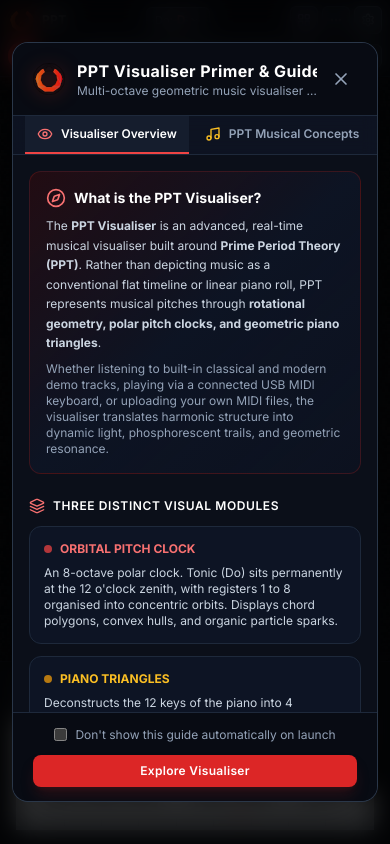
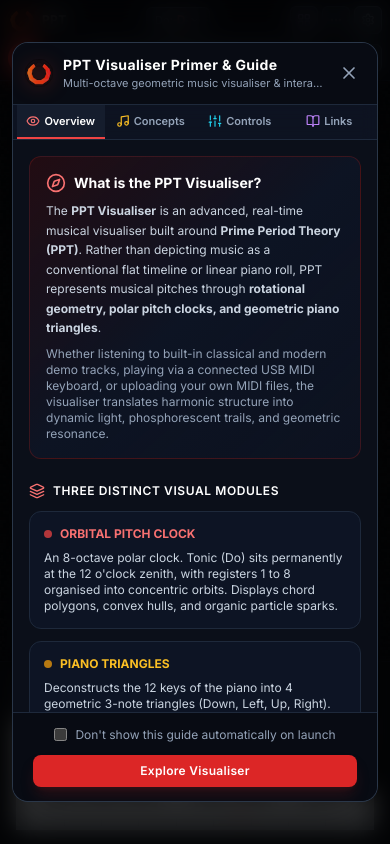
Before and after one commit to sharimchua/ppt-visualiser, a React (Vite) app: page / in a window 390 px wide. Built offline with nearby package versions, Linux system fonts and the light colour scheme.

Commit message:
feat: enhance mobile responsiveness for modal tabs, solfege grid, and piano triangles

```diff
--- a/src/components/ControlToolbar.tsx
+++ b/src/components/ControlToolbar.tsx
@@ -388,16 +388,16 @@ export const ControlToolbar = memo<ControlToolbarProps>(function ControlToolbar(
         {/* Play/Pause Button */}
         <button
           onClick={() => (playbackState.isPlaying ? onPause() : onPlay())}
-          className="w-7 h-7 sm:w-8 sm:h-8 rounded-full bg-red-600 hover:bg-red-500 text-white flex items-center justify-center transition shadow-lg shadow-red-600/30 flex-shrink-0"
+          className="w-8 h-8 rounded-full bg-red-600 hover:bg-red-500 text-white flex items-center justify-center transition shadow-lg shadow-red-600/30 flex-shrink-0 touch-manipulation"
           title={playbackState.isPlaying ? 'Pause' : 'Play'}
         >
-          {playbackState.isPlaying ? <Pause className="w-3.5 h-3.5 sm:w-4 sm:h-4 fill-current" /> : <Play className="w-3.5 h-3.5 sm:w-4 sm:h-4 fill-current ml-0.5" />}
+          {playbackState.isPlaying ? <Pause className="w-4 h-4 fill-current" /> : <Play className="w-4 h-4 fill-current ml-0.5" />}
         </button>
 
         {/* Stop Button */}
         <button
           onClick={onStop}
-          className="p-1 sm:p-1.5 rounded-md hover:bg-slate-800 text-slate-400 hover:text-slate-200 transition flex-shrink-0"
+          className="p-1.5 rounded-md hover:bg-slate-800 text-slate-400 hover:text-slate-200 transition flex-shrink-0 touch-manipulation"
           title="Stop & Rewind"
         >
           <Square className="w-3.5 h-3.5 sm:w-4 sm:h-4" />
@@ -408,7 +408,7 @@ export const ControlToolbar = memo<ControlToolbarProps>(function ControlToolbar(
           <select
             value={DEMO_TRACKS.some(t => t.title === playbackState.trackName) ? DEMO_TRACKS.find(t => t.title === playbackState.trackName)?.id : ''}
             onChange={(e) => onSelectTrack(e.target.value)}
-            className="w-full bg-slate-800/80 hover:bg-slate-800 text-[11px] sm:text-xs text-slate-200 rounded-md px-2 py-1 sm:py-1.5 border border-slate-700 focus:outline-none truncate cursor-pointer"
+            className="w-full bg-slate-800/80 hover:bg-slate-800 text-[11px] sm:text-xs text-slate-200 rounded-md px-2 py-1.5 border border-slate-700 focus:outline-none truncate cursor-pointer touch-manipulation"
           >
             {Array.from(new Set(DEMO_TRACKS.map((t) => t.category))).map((category) => (
               <optgroup key={category} label={category} className="bg-slate-900 text-slate-400 font-semibold text-[11px]">
@@ -426,7 +426,7 @@ export const ControlToolbar = memo<ControlToolbarProps>(function ControlToolbar(
         <button
           onClick={() => fileInputRef.current?.click()}
           title="Upload standard MIDI file (.mid)"
-          className="p-1 sm:p-1.5 rounded-md hover:bg-slate-800 text-slate-400 hover:text-slate-200 border border-slate-700/60 transition flex-shrink-0"
+          className="p-1.5 rounded-md hover:bg-slate-800 text-slate-400 hover:text-slate-200 border border-slate-700/60 transition flex-shrink-0 touch-manipulation"
         >
           <Upload className="w-3.5 h-3.5 sm:w-4 sm:h-4" />
         </button>
@@ -445,7 +445,7 @@ export const ControlToolbar = memo<ControlToolbarProps>(function ControlToolbar(
               }
             }}
             title="Download demo track (.mid)"
-            className="hidden sm:block p-1 sm:p-1.5 rounded-md hover:bg-slate-800 text-slate-400 hover:text-purple-300 border border-slate-700/60 transition flex-shrink-0"
+            className="hidden sm:block p-1.5 rounded-md hover:bg-slate-800 text-slate-400 hover:text-purple-300 border border-slate-700/60 transition flex-shrink-0 touch-manipulation"
           >
             <Download className="w-3.5 h-3.5 sm:w-4 sm:h-4" />
           </button>
@@ -464,7 +464,7 @@ export const ControlToolbar = memo<ControlToolbarProps>(function ControlToolbar(
         {/* Sound toggle */}
         <button
           onClick={() => onUpdateConfig({ soundEnabled: !config.soundEnabled })}
-          className={`p-1 sm:p-1.5 rounded-md border transition flex-shrink-0 ${
+          className={`p-1.5 rounded-md border transition flex-shrink-0 touch-manipulation ${
             config.soundEnabled
               ? 'bg-slate-800 border-slate-600 text-slate-200'
               : 'border-slate-700 text-slate-500 hover:text-slate-300'
--- a/src/components/FlexLayoutRenderer.tsx
+++ b/src/components/FlexLayoutRenderer.tsx
@@ -59,12 +59,13 @@ export const FlexLayoutRenderer: React.FC<FlexLayoutRendererProps> = ({
     );
   }
 
-  // Container node
+  // Container node: On mobile screens (< 640px portrait), row containers stack vertically as columns
+  // so cells are not compressed into unreadable side-by-side slivers.
   const isRow = node.direction === 'row';
   return (
     <div
       className={`relative w-full h-full flex min-w-0 min-h-0 ${
-        isRow ? 'flex-row' : 'flex-col'
+        isRow ? 'flex-col sm:flex-row' : 'flex-col'
       }`}
       style={{
         flexGrow: node.flex ?? 1,
--- a/src/components/InfoModal.tsx
+++ b/src/components/InfoModal.tsx
@@ -124,79 +124,91 @@ export const InfoModal: React.FC<InfoModalProps> = ({ isOpen, onClose }) => {
     >
       <div className="relative w-full max-w-4xl max-h-[90vh] flex flex-col bg-[#0b0f19] border border-slate-700/80 rounded-2xl shadow-2xl overflow-hidden text-slate-200">
         {/* Header */}
-        <div className="flex items-center justify-between px-5 py-4 border-b border-slate-800 bg-[#080b13] shrink-0">
-          <div className="flex items-center gap-3 min-w-0">
+        <div className="flex items-center justify-between px-3 sm:px-5 py-3 sm:py-4 border-b border-slate-800 bg-[#080b13] shrink-0">
+          <div className="flex items-center gap-2.5 sm:gap-3 min-w-0">
             <img
               src="/logo.svg"
               alt="PPT Logo"
-              className="w-8 h-8 object-contain rounded-md drop-shadow-[0_0_10px_rgba(225,54,16,0.4)] shrink-0"
+              className="w-7 h-7 sm:w-8 sm:h-8 object-contain rounded-md drop-shadow-[0_0_10px_rgba(225,54,16,0.4)] shrink-0"
             />
             <div className="min-w-0">
-              <h2 id="ppt-info-modal-title" className="text-base sm:text-lg font-bold text-white tracking-wide flex items-center gap-2 truncate">
+              <h2 id="ppt-info-modal-title" className="text-sm sm:text-lg font-bold text-white tracking-wide flex items-center gap-2 truncate">
                 <span>PPT Visualiser Primer & Guide</span>
                 <span className="text-[11px] font-semibold uppercase tracking-wider px-2 py-0.5 rounded-full bg-red-950/80 text-red-400 border border-red-800/60 hidden sm:inline-block">
                   Prime Period Theory
                 </span>
               </h2>
-              <p className="text-xs text-slate-400 truncate">
+              <p className="text-[11px] sm:text-xs text-slate-400 truncate">
                 Multi-octave geometric music visualiser & interactive theoretical explorer
               </p>
             </div>
           </div>
           <button
             onClick={onClose}
-            className="p-1.5 rounded-lg text-slate-400 hover:text-white hover:bg-slate-800 transition shrink-0 ml-2"
+            className="p-1.5 rounded-lg text-slate-400 hover:text-white hover:bg-slate-800 transition shrink-0 ml-1.5 sm:ml-2"
             title="Close (Esc)"
           >
             <X className="w-5 h-5" />
           </button>
         </div>
 
-        {/* Navigation Bookmarks Bar */}
-        <div className="flex border-b border-slate-800 bg-[#0e1424]/80 backdrop-blur px-3 sm:px-5 shrink-0 overflow-x-auto gap-1 sm:gap-2">
+        {/* Navigation Bookmarks Bar: Grid on mobile (no horizontal scroll), Flex on sm+ */}
+        <div className="grid grid-cols-4 sm:flex border-b border-slate-800 bg-[#0e1424]/80 backdrop-blur px-1 sm:px-5 shrink-0 overflow-x-auto gap-0.5 sm:gap-2">
           <button
             onClick={() => scrollToSection('overview')}
-            className={`flex items-center gap-2 py-2.5 px-3 text-xs sm:text-sm font-semibold border-b-2 transition whitespace-nowrap ${
+            className={`flex items-center justify-center sm:justify-start gap-1 sm:gap-2 py-2 sm:py-2.5 px-1 sm:px-3 text-[11px] sm:text-sm font-semibold border-b-2 transition min-w-0 ${
               activeTab === 'overview'
                 ? 'border-red-500 text-white bg-slate-800/50'
                 : 'border-transparent text-slate-400 hover:text-slate-200 hover:border-slate-600'
             }`}
           >
-            <Eye className="w-4 h-4 text-red-400" />
-            <span>Visualiser Overview</span>
+            <Eye className="w-3.5 h-3.5 sm:w-4 sm:h-4 text-red-400 shrink-0" />
+            <span className="truncate">
+              <span className="sm:hidden">Overview</span>
+              <span className="hidden sm:inline">Visualiser Overview</span>
+            </span>
           </button>
           <button
             onClick={() => scrollToSection('concepts')}
-            className={`flex items-center gap-2 py-2.5 px-3 text-xs sm:text-sm font-semibold border-b-2 transition whitespace-nowrap ${
+            className={`flex items-center justify-center sm:justify-start gap-1 sm:gap-2 py-2 sm:py-2.5 px-1 sm:px-3 text-[11px] sm:text-sm font-semibold border-b-2 transition min-w-0 ${
               activeTab === 'concepts'
                 ? 'border-amber-500 text-white bg-slate-800/50'
                 : 'border-transparent text-slate-400 hover:text-slate-200 hover:border-slate-600'
             }`}
           >
-            <Music className="w-4 h-4 text-amber-400" />
-            <span>PPT Musical Concepts</span>
+            <Music className="w-3.5 h-3.5 sm:w-4 sm:h-4 text-amber-400 shrink-0" />
+            <span className="truncate">
+              <span className="sm:hidden">Concepts</span>
+              <span className="hidden sm:inline">PPT Musical Concepts</span>
+            </span>
           </button>
           <button
             onClick={() => scrollToSection('customise')}
-            className={`flex items-center gap-2 py-2.5 px-3 text-xs sm:text-sm font-semibold border-b-2 transition whitespace-nowrap ${
+            className={`flex items-center justify-center sm:justify-start gap-1 sm:gap-2 py-2 sm:py-2.5 px-1 sm:px-3 text-[11px] sm:text-sm font-semibold border-b-2 transition min-w-0 ${
               activeTab === 'customise'
                 ? 'border-cyan-500 text-white bg-slate-800/50'
                 : 'border-transparent text-slate-400 hover:text-slate-200 hover:border-slate-600'
             }`}
           >
-            <Sliders className="w-4 h-4 text-cyan-400" />
-            <span>Customisation & Controls</span>
+            <Sliders className="w-3.5 h-3.5 sm:w-4 sm:h-4 text-cyan-400 shrink-0" />
+            <span className="truncate">
+              <span className="sm:hidden">Controls</span>
+              <span className="hidden sm:inline">Customisation & Controls</span>
+            </span>
           </button>
           <button
             onClick={() => scrollToSection('links')}
-            className={`flex items-center gap-2 py-2.5 px-3 text-xs sm:text-sm font-semibold border-b-2 transition whitespace-nowrap ${
+            className={`flex items-center justify-center sm:justify-start gap-1 sm:gap-2 py-2 sm:py-2.5 px-1 sm:px-3 text-[11px] sm:text-sm font-semibold border-b-2 transition min-w-0 ${
               activeTab === 'links'
                 ? 'border-purple-500 text-white bg-slate-800/50'
                 : 'border-transparent text-slate-400 hover:text-slate-200 hover:border-slate-600'
             }`}
           >
-            <BookOpen className="w-4 h-4 text-purple-400" />
-            <span>Links & Resources</span>
+            <BookOpen className="w-3.5 h-3.5 sm:w-4 sm:h-4 text-purple-400 shrink-0" />
+            <span className="truncate">
+              <span className="sm:hidden">Links</span>
+              <span className="hidden sm:inline">Links & Resources</span>
+            </span>
           </button>
         </div>
 
--- a/src/components/SettingsDrawer.tsx
+++ b/src/components/SettingsDrawer.tsx
@@ -35,7 +35,7 @@ export const SettingsDrawer: React.FC<SettingsDrawerProps> = ({
   if (!isOpen) return null;
 
   return (
-    <aside className="fixed inset-y-0 right-0 w-80 sm:w-96 bg-[#0b0e17]/95 backdrop-blur-xl border-l border-slate-800 shadow-2xl z-50 flex flex-col overflow-hidden animate-in slide-in-from-right duration-200">
+    <aside className="fixed inset-y-0 right-0 w-full sm:w-96 max-w-full bg-[#0b0e17]/95 backdrop-blur-xl border-l border-slate-800 shadow-2xl z-50 flex flex-col overflow-hidden animate-in slide-in-from-right duration-200">
       {/* Header */}
       <div className="flex items-center justify-between px-5 py-4 border-b border-slate-800/80">
         <div className="flex items-center gap-2">
--- a/src/renderers/piano-triangles-canvas.ts
+++ b/src/renderers/piano-triangles-canvas.ts
@@ -141,39 +141,43 @@ export class PianoTrianglesRenderer {
     const doSegment = doSegIndex !== -1 ? segments[doSegIndex] : segments[Math.floor(n / 2)];
     const doPoint = doSegment.doPoint ?? 2;
 
-    // Calculate layout geometry: triangle size, gap, and Do horizontal centering
-    const marginX = 24;
-    const marginY = 28;
-    const availableWidth = Math.max(80, width - marginX * 2);
-    const availableHeight = Math.max(60, height - marginY * 2);
+    // Calculate responsive margins and available layout geometry
+    const marginX = Math.max(8, Math.min(24, width * 0.04));
+    const marginY = Math.max(10, Math.min(28, height * 0.05));
+    const availableWidth = Math.max(60, width - marginX * 2);
+    const availableHeight = Math.max(40, height - marginY * 2);
 
-    // Initial estimation of triangle size
-    let triSize = Math.max(42, Math.min(170, Math.min(availableWidth / (n * 1.15), availableHeight * 0.72)));
-    let gap = Math.max(8, triSize * 0.18);
+    // Initial estimation of triangle size to fit available width
+    let triSize = Math.max(30, Math.min(170, Math.min((availableWidth - (n - 1) * 6) / n, availableHeight * 0.75)));
+    let gap = Math.max(4, Math.min(24, triSize * 0.16));
+    let totalChainWidth = n * triSize + (n - 1) * gap;
+
+    if (totalChainWidth > availableWidth) {
+      const fitScale = availableWidth / totalChainWidth;
+      triSize = Math.max(26, triSize * fitScale);
+      gap = Math.max(3, gap * fitScale);
+      totalChainWidth = n * triSize + (n - 1) * gap;
+    }
 
     // Locate Do vertex normalized in 100x100 space
     const doGeom = TRIANGLE_VERTEX_COORDINATES[doSegment.triangle];
     const doNormX = (doGeom.points[doPoint]?.x ?? 50) / 100;
+    const doXInChain = doSegIndex * (triSize + gap) + doNormX * triSize;
 
-    // Calculate Do offset in chain space
-    let doXInChain = doSegIndex * (triSize + gap) + doNormX * triSize;
-    let totalChainWidth = n * triSize + (n - 1) * gap;
+    // Horizontal placement with graceful soft-centering:
+    // When width permits, centre Do at width / 2; otherwise clamp within viewport margins
+    // so triangles are never crushed to keep an off-centre tonic at the exact canvas midpoint.
+    let chainStartX = width / 2 - doXInChain;
+    const minStartX = marginX;
+    const maxStartX = Math.max(minStartX, width - marginX - totalChainWidth);
 
-    // Prevent clipping when centering Do: check left and right extents
-    const leftExtent = doXInChain;
-    const rightExtent = totalChainWidth - doXInChain;
-    const maxHalfExtent = Math.max(leftExtent, rightExtent);
-
-    if (maxHalfExtent * 2 > availableWidth) {
-      const scaleFactor = availableWidth / (maxHalfExtent * 2);
-      triSize *= scaleFactor;
-      gap *= scaleFactor;
-      doXInChain = doSegIndex * (triSize + gap) + doNormX * triSize;
-      totalChainWidth = n * triSize + (n - 1) * gap;
+    if (chainStartX < minStartX) {
+      chainStartX = minStartX;
+    } else if (chainStartX > maxStartX) {
+      chainStartX = maxStartX;
     }
 
-    // Horizontal placement: align Do precisely with width / 2
-    const chainStartX = width / 2 - doXInChain;
+    const actualDoX = chainStartX + doXInChain;
     const chainCenterY = height / 2;
 
     // Build octave-agnostic active & decaying pitch-class maps
@@ -190,9 +194,9 @@ export class PianoTrianglesRenderer {
       decayPcMap.set(pc, Math.max(decayPcMap.get(pc) || 0, factor));
     }
 
-    // 1. Draw subtle Center Anchor guide line if enabled
+    // 1. Draw subtle Centre Anchor guide line at actual Do position if enabled
     if (config.showCenterAnchor) {
-      this.renderCenterAnchorGuide(ctx, width / 2, chainCenterY, triSize, availableHeight);
+      this.renderCenterAnchorGuide(ctx, actualDoX, chainCenterY, triSize, availableHeight);
     }
 
     // 2. Draw subtle chain link baseline connecting adjacent triangles
@@ -335,14 +339,14 @@ export class PianoTrianglesRenderer {
       const defaultColor = SOLFEGE_SPECS[defaultSyllable]?.colorHex ?? '#E13610';
       const vertexColor = scaleInfo?.color ?? defaultColor;
 
-      // Base radius calculation
-      let radius = size * 0.08;
+      // Base radius calculation with proportional scaling
+      let radius = Math.max(2.8, size * 0.08);
       if (isActive) {
-        radius = size * (0.11 + 0.03 * velocity);
+        radius = Math.max(4.5, size * (0.11 + 0.03 * velocity));
       } else if (isScaleTone) {
-        radius = size * (isDo ? 0.095 : 0.082);
+        radius = Math.max(3.5, size * (isDo ? 0.095 : 0.082));
       } else {
-        radius = size * 0.06; // Chromatic non-scale tones are smaller in resting state
+        radius = Math.max(2.2, size * 0.055); // Chromatic non-scale tones are smaller in resting state
       }
 
       ctx.save();
@@ -441,6 +445,7 @@ export class PianoTrianglesRenderer {
           centroidX,
           centroidY,
           radius,
+          size,
           pc,
           scaleInfo,
           isScaleTone,
@@ -465,6 +470,7 @@ export class PianoTrianglesRenderer {
     centroidX: number,
     centroidY: number,
     radius: number,
+    size: number,
     pc: number,
     scaleInfo: ScaleVertexInfo | undefined,
     isScaleTone: boolean,
@@ -473,6 +479,11 @@ export class PianoTrianglesRenderer {
     color: string,
     config: VisualiserConfig
   ): void {
+    // When triangles are compact (size < 48), suppress idle chromatic non-scale labels to prevent collision
+    if (size < 48 && !isScaleTone && !isActive) {
+      return;
+    }
+
     // Determine label text
     let labelText = '';
     const semitone = ((pc - config.tonic) % 12 + 12) % 12;
@@ -496,16 +507,21 @@ export class PianoTrianglesRenderer {
 
     if (!labelText) return;
 
-    // Compute outward label direction from triangle centroid
+    // Compute outward label direction from triangle centroid with proportional offset
     const dx = vx - centroidX;
     const dy = vy - centroidY;
     const dist = Math.hypot(dx, dy) || 1;
-    const offsetDist = radius + 11;
+    const offsetDist = radius + Math.max(5, Math.min(12, size * 0.14));
     const lx = vx + (dx / dist) * offsetDist;
     const ly = vy + (dy / dist) * offsetDist;
 
+    // Dynamic typography scaling based on triangle size
+    const fontSize = isDo
+      ? Math.max(8, Math.min(12, Math.round(size * 0.16)))
+      : Math.max(7, Math.min(11, Math.round(size * 0.14)));
+
     ctx.save();
-    ctx.font = isDo ? 'bold 11px system-ui, sans-serif' : '10px system-ui, sans-serif';
+    ctx.font = isDo ? `bold ${fontSize}px system-ui, sans-serif` : `${fontSize}px system-ui, sans-serif`;
     ctx.textAlign = 'center';
     ctx.textBaseline = 'middle';
 
```
Also changed, not shown: src/components/AGENTS.md (+1 -1 lines), src/components/UniformSolfegeDiagram.tsx (+51 -26 lines), src/renderers/AGENTS.md (+1 -0 lines).
